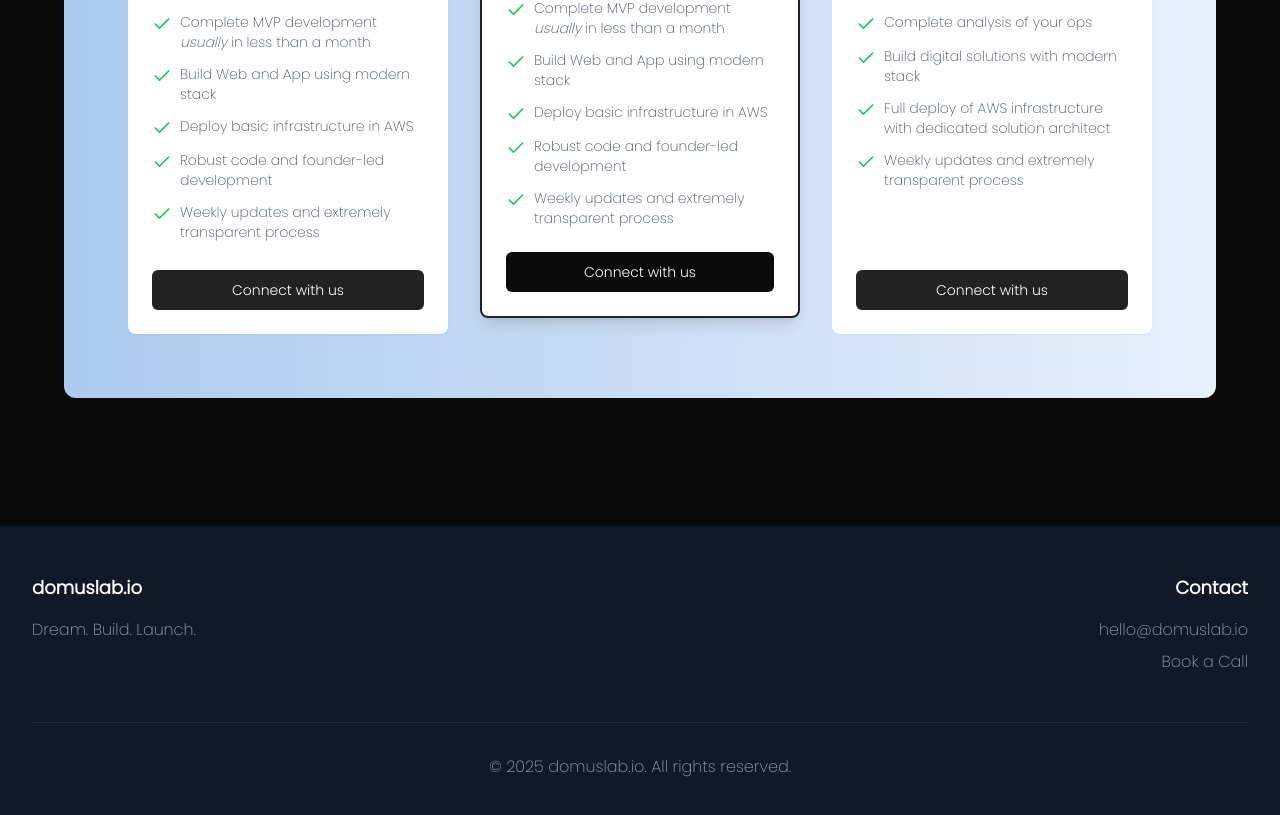
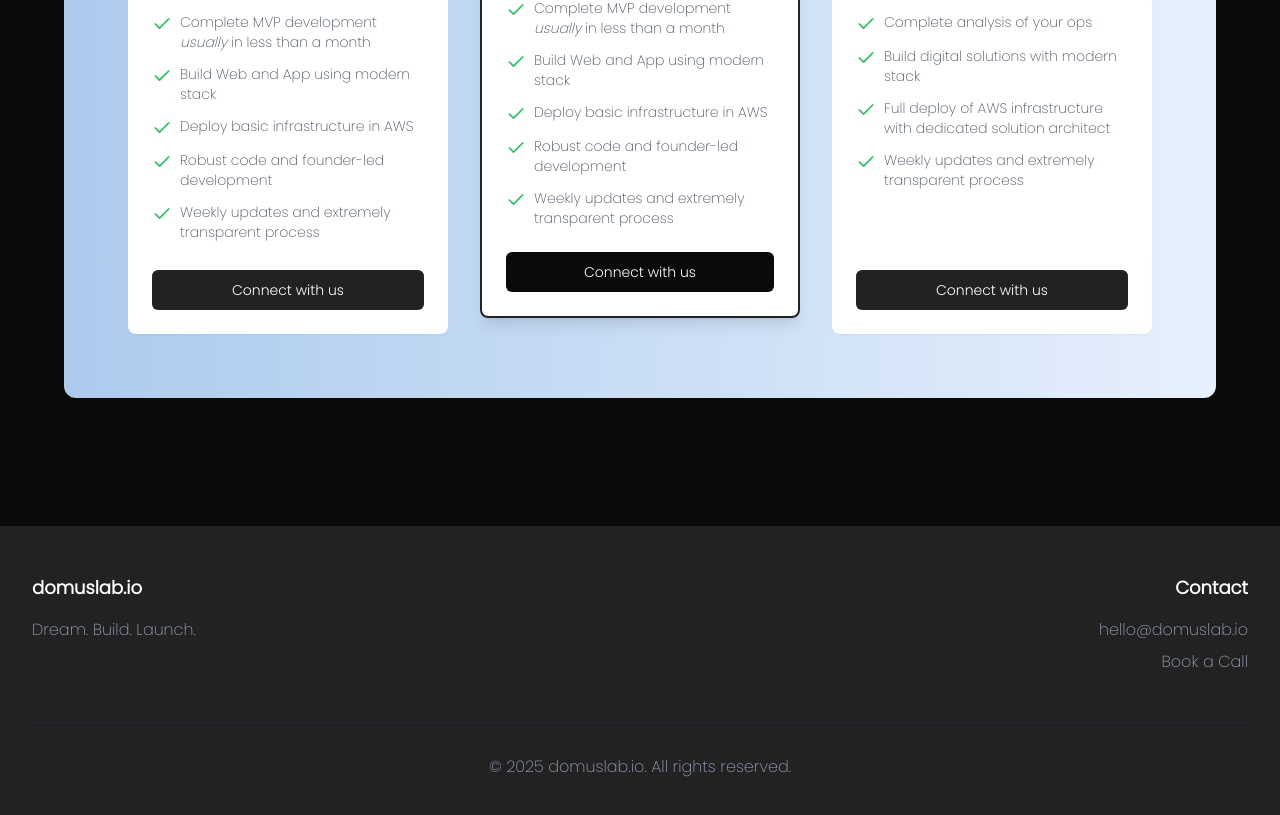
Before and after one commit to domus-lab/domuslabio, a React (Vite) app: page / in a window 1280 px wide. Shown: the part 4822-5637 px from the top of the page. Built offline with nearby package versions, Linux system fonts and the light colour scheme.

Commit message:
Update footer background color
Changed the footer background color to dark grey for improved aesthetics.
[skip gpt_engineer]

```diff
--- a/src/components/Footer.tsx
+++ b/src/components/Footer.tsx
@@ -1,6 +1,6 @@
 export const Footer = () => {
   return (
-    <footer className="py-12 relative z-10 bg-gray-900">
+    <footer className="py-12 relative z-10 bg-[#222222]">
       <div className="container">
         <div className="grid grid-cols-1 md:grid-cols-2 gap-8">
           <div>
```
